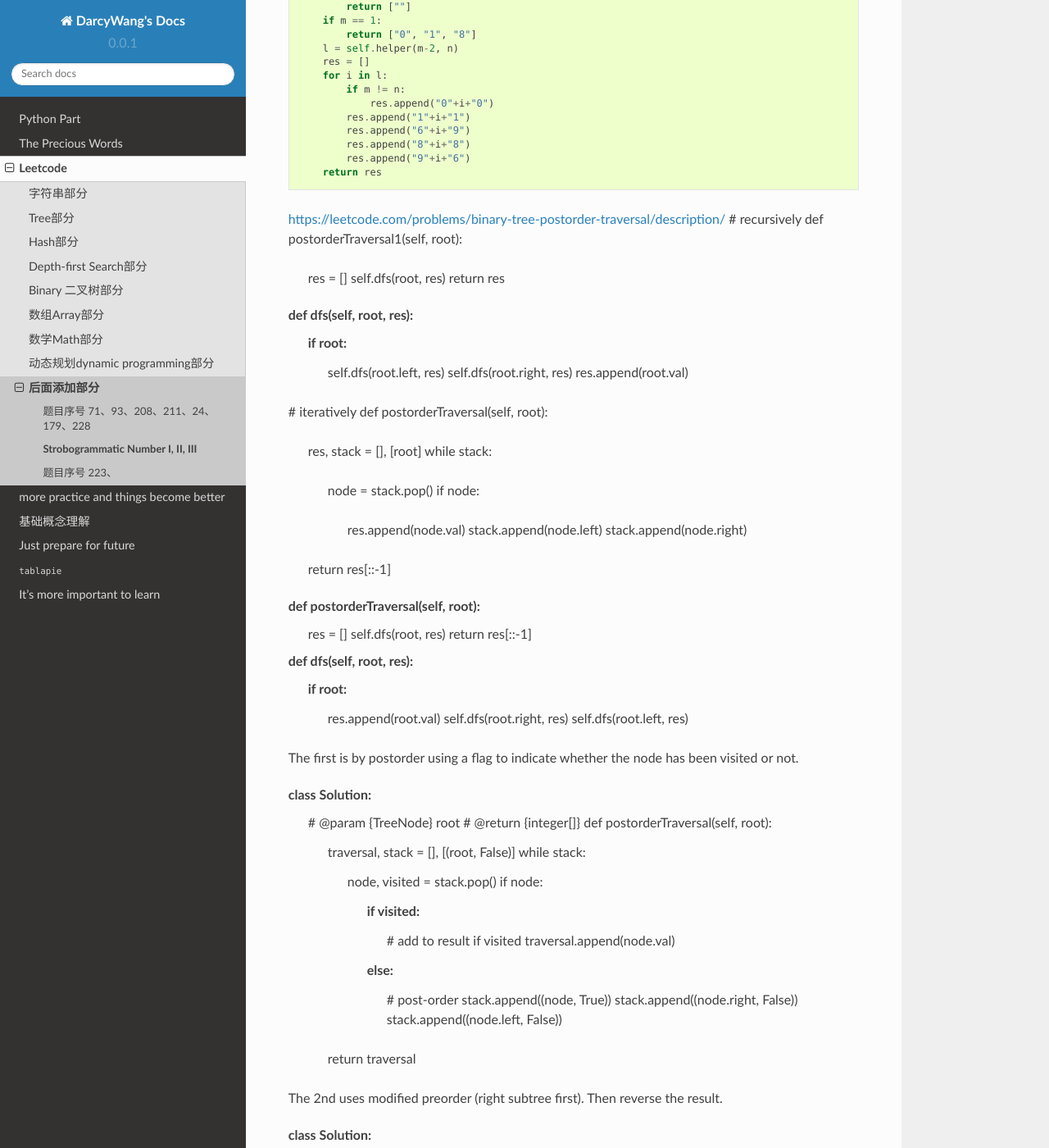
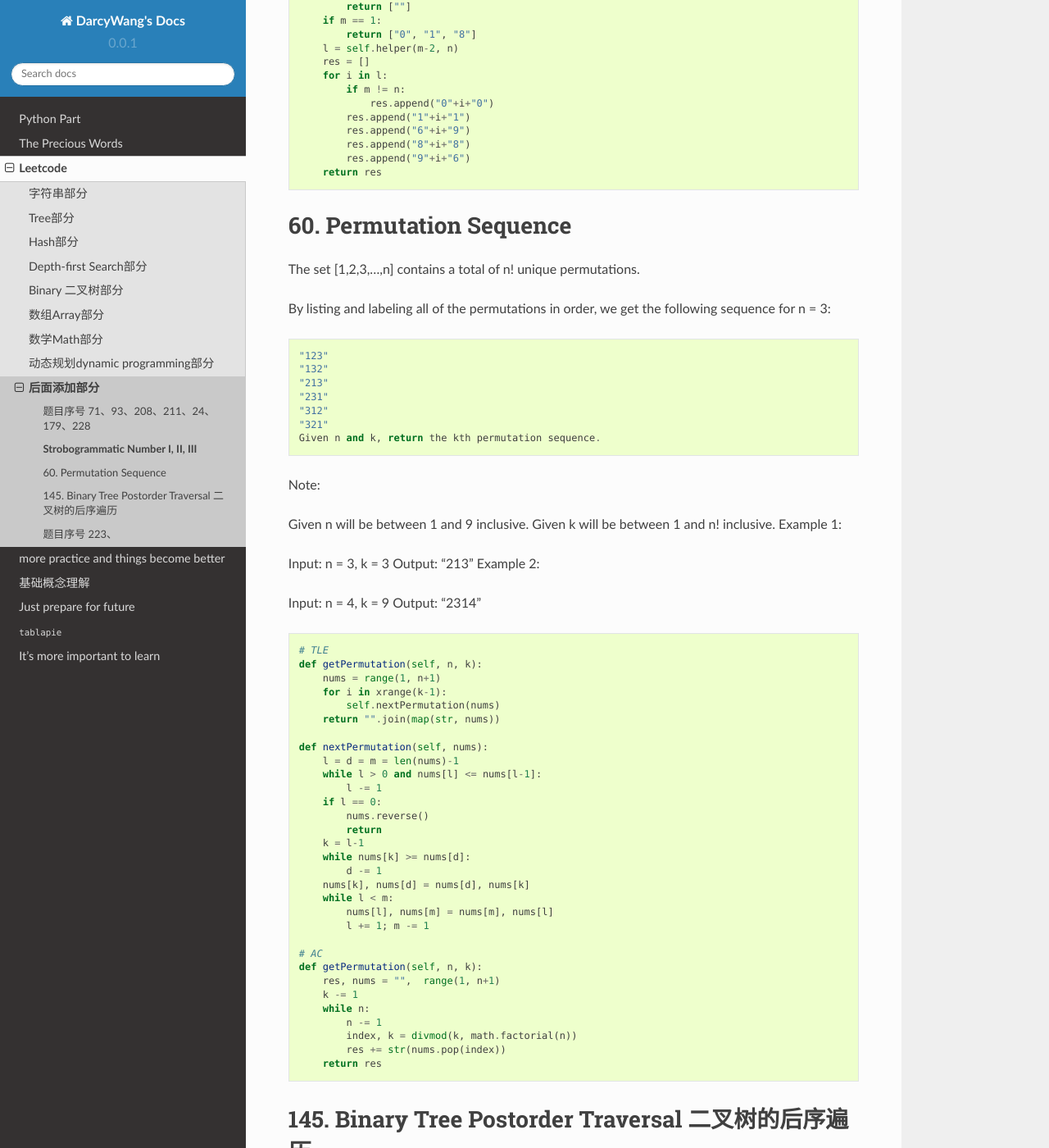
Before and after one commit to darcyWang/tianbao, a Sphinx documentation site: the page built from source/leetcode/other/parttwo.rst, in a window 1280 px wide and 1400 px high, scrolled down 1831 px. Shown: the whole window at 82% size. Built offline with Sphinx 7.4.7 and the Read the Docs theme 2.0.0, drawn with Linux system fonts in a browser that asks for light colours; some of the changed text lies outside the part shown.

Commit message:
Initial commit

```diff
--- a/source/leetcode/other/parttwo.rst
+++ b/source/leetcode/other/parttwo.rst
@@ -115,81 +115,176 @@
             res.append("9"+i+"6")
         return res
 
+60. Permutation Sequence
+------------------------
+
+The set [1,2,3,...,n] contains a total of n! unique permutations.
+
+By listing and labeling all of the permutations in order, we get the following sequence for n = 3:
+::
+    "123"
+    "132"
+    "213"
+    "231"
+    "312"
+    "321"
+    Given n and k, return the kth permutation sequence.
+
+Note:
+
+Given n will be between 1 and 9 inclusive.
+Given k will be between 1 and n! inclusive.
+Example 1:
+
+Input: n = 3, k = 3
+Output: "213"
+Example 2:
+
+Input: n = 4, k = 9
+Output: "2314"
+
+.. code-block:: python
+
+    # TLE
+    def getPermutation(self, n, k):
+        nums = range(1, n+1)
+        for i in xrange(k-1):
+            self.nextPermutation(nums)
+        return "".join(map(str, nums))
+
+    def nextPermutation(self, nums):
+        l = d = m = len(nums)-1
+        while l > 0 and nums[l] <= nums[l-1]:
+            l -= 1
+        if l == 0:
+            nums.reverse()
+            return
+        k = l-1
+        while nums[k] >= nums[d]:
+            d -= 1
+        nums[k], nums[d] = nums[d], nums[k]
+        while l < m:
+            nums[l], nums[m] = nums[m], nums[l]
+            l += 1; m -= 1
+
+    # AC
+    def getPermutation(self, n, k):
+        res, nums = "",  range(1, n+1)
+        k -= 1
+        while n:
+            n -= 1
+            index, k = divmod(k, math.factorial(n))
+            res += str(nums.pop(index))
+        return res
+
+
+145. Binary Tree Postorder Traversal 二叉树的后序遍历
+-----------------------------------------------------------
+
+
+Given a binary tree, return the postorder traversal of its nodes' values.
+
+Example:
+::
+    Input: [1,null,2,3]
+       1
+        \
+         2
+        /
+       3
+
+    Output: [3,2,1]
+
+Follow up: Recursive solution is trivial, could you do it iteratively?
+
+
+给定一个二叉树，返回它的 后序 遍历。
+
+示例:
+
+输入: [1,null,2,3]
+   1
+    \
+     2
+    /
+   3
+
+输出: [3,2,1]
+进阶: 递归算法很简单，你可以通过迭代算法完成吗？
+
+.. code-block:: python
+
+    # recursively
+    def postorderTraversal1(self, root):
+        res = []
+        self.dfs(root, res)
+        return res
+
+    def dfs(self, root, res):
+        if root:
+            self.dfs(root.left, res)
+            self.dfs(root.right, res)
+            res.append(root.val)
+
+    # iteratively
+    def postorderTraversal(self, root):
+        res, stack = [], [root]
+        while stack:
+            node = stack.pop()
+            if node:
+                res.append(node.val)
+                stack.append(node.left)
+                stack.append(node.right)
+        return res[::-1]
+
+
+    def postorderTraversal(self, root):
+        res = []
+        self.dfs(root, res)
+        return res[::-1]
+
+    def dfs(self, root, res):
+        if root:
+            res.append(root.val)
+            self.dfs(root.right, res)
+            self.dfs(root.left, res)
 
 
 
-https://leetcode.com/problems/binary-tree-postorder-traversal/description/
-# recursively
-def postorderTraversal1(self, root):
-    res = []
-    self.dfs(root, res)
-    return res
+    The first is by postorder using a flag to indicate whether the node has been visited or not.
 
-def dfs(self, root, res):
-    if root:
-        self.dfs(root.left, res)
-        self.dfs(root.right, res)
-        res.append(root.val)
+    class Solution:
+        # @param {TreeNode} root
+        # @return {integer[]}
+        def postorderTraversal(self, root):
+            traversal, stack = [], [(root, False)]
+            while stack:
+                node, visited = stack.pop()
+                if node:
+                    if visited:
+                        # add to result if visited
+                        traversal.append(node.val)
+                    else:
+                        # post-order
+                        stack.append((node, True))
+                        stack.append((node.right, False))
+                        stack.append((node.left, False))
 
-# iteratively
-def postorderTraversal(self, root):
-    res, stack = [], [root]
-    while stack:
-        node = stack.pop()
-        if node:
-            res.append(node.val)
-            stack.append(node.left)
-            stack.append(node.right)
-    return res[::-1]
+            return traversal
+    The 2nd uses modified preorder (right subtree first). Then reverse the result.
 
+    class Solution:
+        # @param {TreeNode} root
+        # @return {integer[]}
+        def postorderTraversal(self, root):
+            traversal, stack = [], [root]
+            while stack:
+                node = stack.pop()
+                if node:
+                    # pre-order, right first
+                    traversal.append(node.val)
+                    stack.append(node.left)
+                    stack.append(node.right)
 
-def postorderTraversal(self, root):
-    res = []
-    self.dfs(root, res)
-    return res[::-1]
-
-def dfs(self, root, res):
-    if root:
-        res.append(root.val)
-        self.dfs(root.right, res)
-        self.dfs(root.left, res)
-
-
-
-The first is by postorder using a flag to indicate whether the node has been visited or not.
-
-class Solution:
-    # @param {TreeNode} root
-    # @return {integer[]}
-    def postorderTraversal(self, root):
-        traversal, stack = [], [(root, False)]
-        while stack:
-            node, visited = stack.pop()
-            if node:
-                if visited:
-                    # add to result if visited
-                    traversal.append(node.val)
-                else:
-                    # post-order
-                    stack.append((node, True))
-                    stack.append((node.right, False))
-                    stack.append((node.left, False))
-
-        return traversal
-The 2nd uses modified preorder (right subtree first). Then reverse the result.
-
-class Solution:
-    # @param {TreeNode} root
-    # @return {integer[]}
-    def postorderTraversal(self, root):
-        traversal, stack = [], [root]
-        while stack:
-            node = stack.pop()
-            if node:
-                # pre-order, right first
-                traversal.append(node.val)
-                stack.append(node.left)
-                stack.append(node.right)
-
-        # reverse result
-        return traversal[::-1]
+            # reverse result
+            return traversal[::-1]
```
